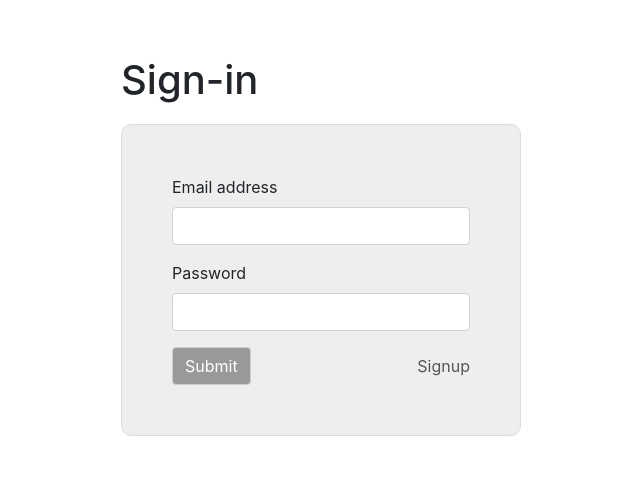
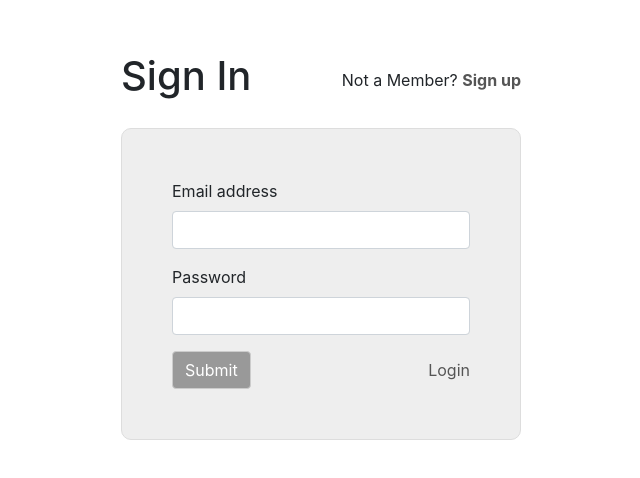
Before and after one commit to umarzahir-zz/console-copy, a React (Create React App) app: page /login in a window 1280 px wide. Shown: the part 154-632 px from the top of the page, without its empty margins (319-959 px from the left). Built offline with nearby package versions, Linux system fonts and the light colour scheme.

Commit message:
[UPDATE] changed api route from /signin to /register and changed from sign component to register component

```diff
--- a/src/AppRouter.js
+++ b/src/AppRouter.js
@@ -1,7 +1,7 @@
 import React, { Component } from 'react'
 import { Switch, Route } from 'react-router-dom';
 import Login from './scenes/Login/Login';
-import Signin from './scenes/Signin/Signin';
+import Register from './scenes/Register/Register';
 import AdminDashboard from "./scenes/AdminDashboard/index.js";
 import AddOpportunity from "./scenes/AddOpportunity/index.js";
 import ManageOpportunity from "./scenes/ManageOpportunity/index.js";
@@ -17,7 +17,7 @@ export default class AppRouter extends Component {
         return (
             <div>
                 <Switch>
-                    <Route exact path='/signin' component={Signin} />
+                    <Route exact path='/register' component={Register} />
                     <Route exact path='/login' component={Login} />
                     <Route exact path='/dashboard' component={AdminDashboard} />
                     <Route exact path='/addopportunity'component={AddOpportunity}/>
--- a/src/scenes/Login/Login.js
+++ b/src/scenes/Login/Login.js
@@ -11,8 +11,9 @@ class Login extends Component{
         return(
             <div className="d-flex m-auto form-container text-left flex-wrap">
             <div className="w-100">
-            <div className="">
-                <h1>Sign-in</h1>
+            <div className="d-flex align-items-center justify-content-between">
+                <h1>Sign In</h1>
+                <div className=''>Not a Member? <Link className="link" to="/register"><b>Sign up</b></Link></div>
             </div>
             <form className="col-12 form">
                 <div className="form-group">
@@ -25,9 +26,8 @@ class Login extends Component{
                 </div>
                 <div className="form-footer w-100 d-flex">
                     <button type="submit" className="btn btn-primary form-button">Submit</button>
-                    <Link className="link" to="/">Signup</Link>
+                    <Link className="link" to="/">Login</Link>
                     </div>
-
             </form>
             </div>
         </div>
--- a/src/scenes/Signin/Signin.js
+++ b/src/scenes/Register/Register.js
@@ -1,12 +1,12 @@
 import React, {Component} from 'react';
 import { Link } from "react-router-dom";
-export default class Signin extends Component{
+export default class Register extends Component{
     render(){
         return(
             <div className="d-flex m-auto form-container text-left flex-wrap">
                 <div className="w-100">
                 <div className="">
-                    <h1>Sign-up</h1>
+                    <h1>Create Account</h1>
                 </div>
                 <form className="col-12 form">
                     <div className="form-group">
@@ -16,10 +16,12 @@ export default class Signin extends Component{
                     <div class="form-group">
                         <label for="exampleInputPassword1">Password</label>
                         <input type="password" className="form-control" id="exampleInputPassword1"/>
+                        <label for="exampleInputPassword2">Repeat Password</label>
+                        <input type="password" className="form-control" id="exampleInputPassword2"/>
                     </div>
                     <div className="form-footer w-100 d-flex">
                     <button type="submit" className="btn btn-primary form-button">Submit</button>
-                    <Link className="link" to="/login">Login</Link>
+                    <Link className="link" to="/login">Register</Link>
                     </div>
                 </form>
                 </div>
```
